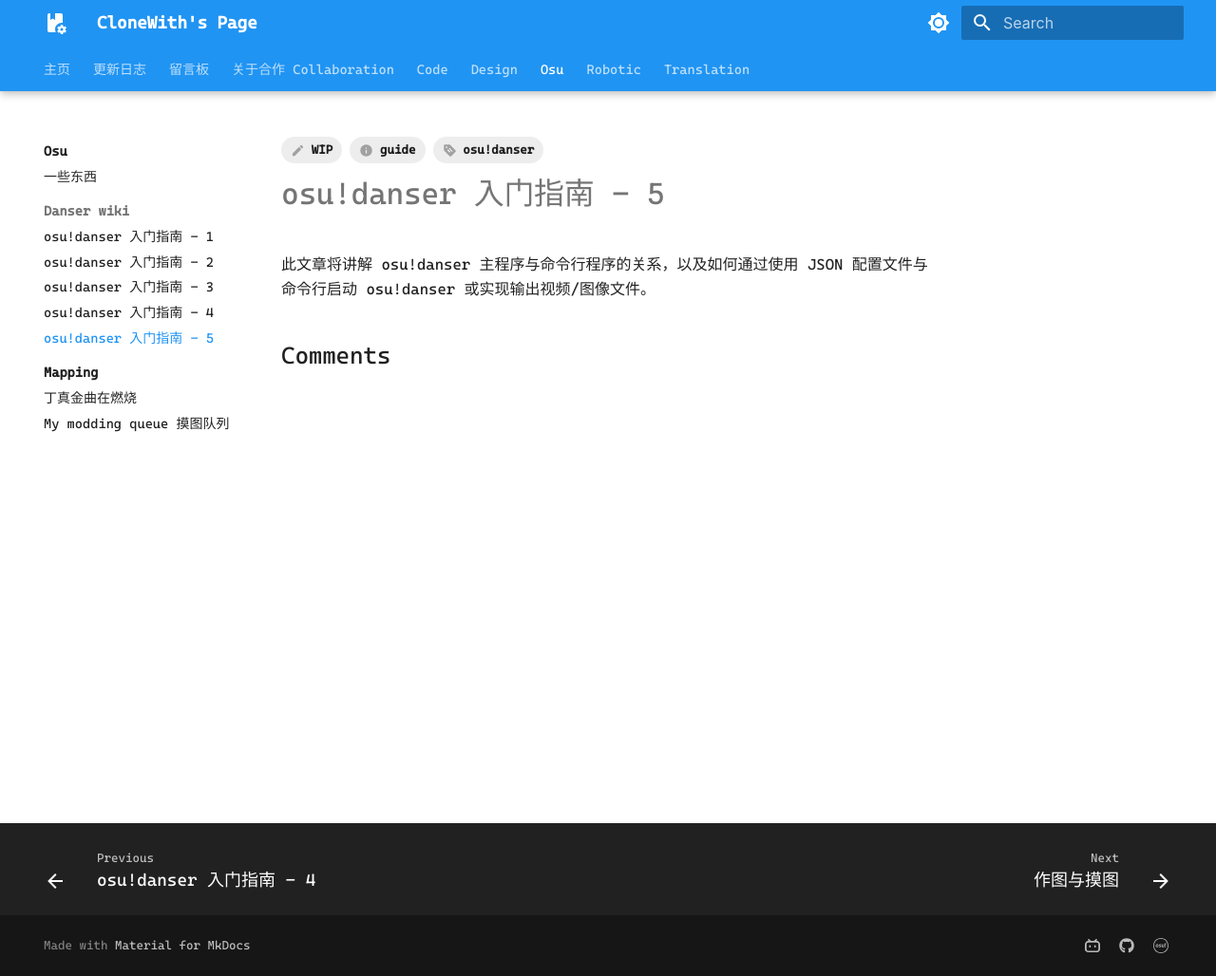
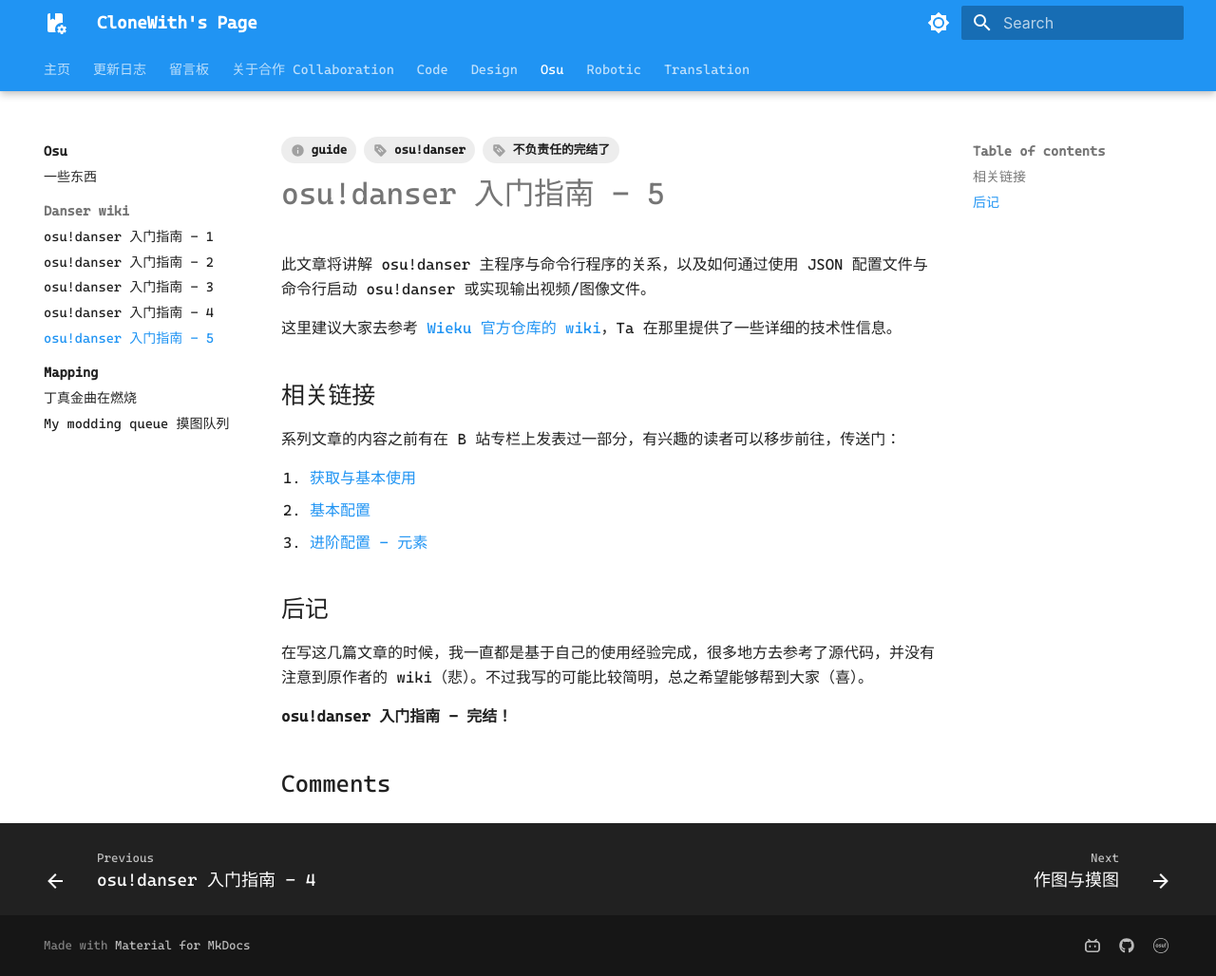
Before and after one commit to Sunnyboy971/Sunnyboy971.github.io, an MkDocs documentation site: the page built from docs/osu/danser-wiki/danser-5.md, in a window 1280 px wide and 1028 px high. Shown: the whole window at 95% size. Built offline with MkDocs 1.6.1 and Material for MkDocs 9.7.7, drawn with Linux system fonts in a browser that asks for light colours; some web fonts are replaced; comment, search, counter and statistics services are not loaded.

Commit message:
Finish danser-wiki chapter 5 (Done)

```diff
--- a/docs/osu/danser-wiki/danser-5.md
+++ b/docs/osu/danser-wiki/danser-5.md
@@ -2,11 +2,26 @@
 tags:
   - osu!danser
   - guide
-  - WIP
-wip: true
+  - 不负责任的完结了
 comments: true
 ---
 
 # osu!danser 入门指南 - 5
 
 此文章将讲解 osu!danser 主程序与命令行程序的关系，以及如何通过使用 JSON 配置文件与命令行启动 osu!danser 或实现输出视频/图像文件。
+
+这里建议大家去参考 [Wieku 官方仓库的 wiki](https://github.com/Wieku/danser-go/wiki)，Ta 在那里提供了一些详细的技术性信息。
+
+## 相关链接 {#media}
+
+系列文章的内容之前有在 B 站专栏上发表过一部分，有兴趣的读者可以移步前往，传送门：
+
+1. [获取与基本使用](https://www.bilibili.com/read/cv23096754)
+2. [基本配置](https://www.bilibili.com/read/cv23105271)
+3. [进阶配置 - 元素](https://www.bilibili.com/read/cv23185996/)
+
+## 后记 {#postscript}
+
+在写这几篇文章的时候，我一直都是基于自己的使用经验完成，很多地方去参考了源代码，并没有注意到原作者的 wiki（悲）。不过我写的可能比较简明，总之希望能够帮到大家（喜）。
+
+**osu!danser 入门指南 - 完结！**
```
Also changed, not shown: docs/osu/danser-wiki/danser-2.md (+0 -8 lines).
